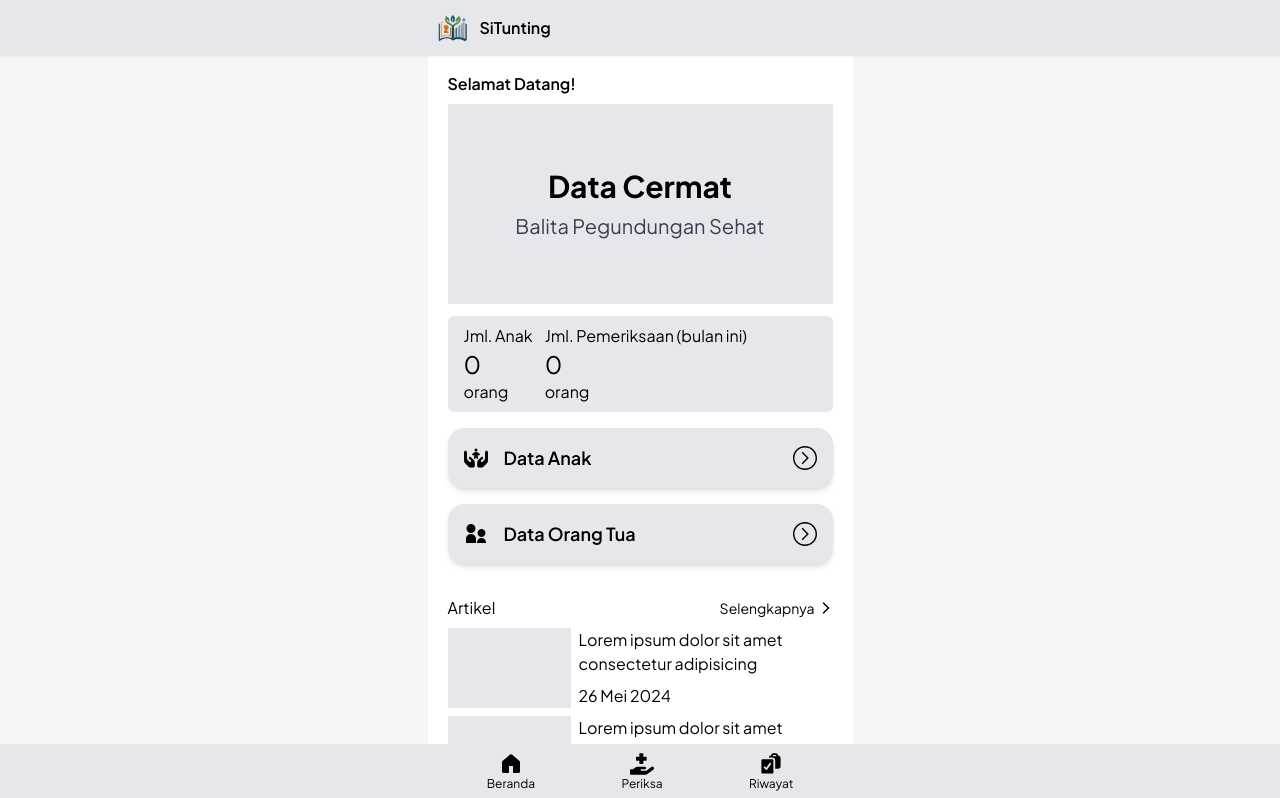
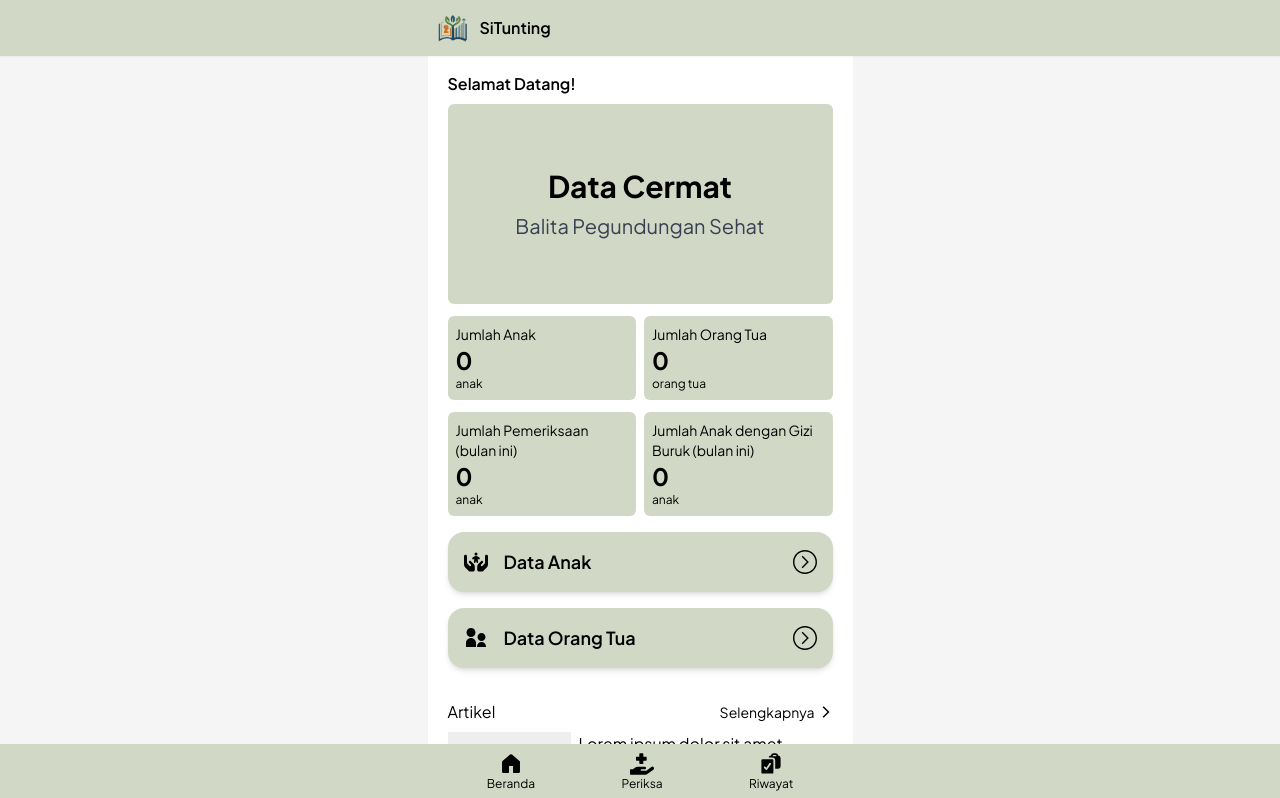
Before and after one commit to heintzz/rekap-data-frontend, a React (Vite) app: page / in a window 1280 px wide. Shown: the top 798 px of the page. Built offline with nearby package versions, Linux system fonts and the light colour scheme; no server answers.

Commit message:
feat: add summary on home page

```diff
--- a/src/components/Header.jsx
+++ b/src/components/Header.jsx
@@ -3,7 +3,7 @@ import { Link } from 'react-router-dom';
 
 export default function Header() {
   return (
-    <div className="fixed top-0 left-0 right-0 h-14 bg-gray-200 z-[3] flex justify-center shadow-sm px-2">
+    <div className="fixed top-0 left-0 right-0 h-14 bg-[#D1D8C5] z-[3] flex justify-center shadow-sm px-2">
       <div className="flex relative justify-between items-center w-full max-w-[425px]">
         <div className="flex">
           <Link to="/" className="flex gap-x-1 items-center">
--- a/src/components/Menu.jsx
+++ b/src/components/Menu.jsx
@@ -5,7 +5,7 @@ import { Link } from 'react-router-dom';
 
 export default function Menu() {
   return (
-    <div className="fixed bottom-0 left-0 right-0 h-14 bg-gray-200 z-[3] flex justify-center shadow-sm">
+    <div className="fixed bottom-0 left-0 right-0 h-14 bg-[#D1D8C5] z-[3] flex justify-center shadow-sm">
       <div className="flex justify-around items-center w-full max-w-[425px] px-4">
         <Link to="/" className="flex flex-col items-center">
           <GoHomeFill size={24} />
--- a/src/pages/beranda/index.jsx
+++ b/src/pages/beranda/index.jsx
@@ -1,35 +1,64 @@
+import { useQuery } from '@tanstack/react-query';
 import MainLayout from 'components/MainLayout';
+import toast from 'react-hot-toast';
 import { FaHandsHoldingChild } from 'react-icons/fa6';
 import { RiParentFill } from 'react-icons/ri';
 import { TfiArrowCircleRight } from 'react-icons/tfi';
 import { Link } from 'react-router-dom';
-import Slogan from '../home/components/Slogan';
+import summaryServices from 'services/summary.services';
 import Artikel from '../home/components/Artikel';
 import PojokLiterasi from '../home/components/PojokLiterasi';
 import VideoMateri from '../home/components/VideoMateri';
+import Slogan from '../home/components/Slogan';
 
 const HalamanBeranda = () => {
+  const { data } = useQuery({
+    queryKey: ['getSummaries'],
+    queryFn: async () => {
+      try {
+        const response = await summaryServices.getSummary();
+        return response.data;
+      } catch (error) {
+        toast.error(error.response?.data?.message || 'Kesalahan server');
+        return null;
+      }
+    },
+    refetchOnWindowFocus: false,
+  });
+
   return (
     <MainLayout>
       <div className="px-5">
         <div className="greeting font-semibold mb-2">Selamat Datang!</div>
         <Slogan />
-        <div className="w-full mt-3 px-4 py-2 min-h-[80px] bg-gray-200 rounded-md flex gap-x-3">
-          <div className="flex flex-col items-start">
-            <p>Jml. Anak</p>
-            <p className="text-2xl">0</p>
-            <p>orang</p>
+        <div className="grid grid-cols-2 gap-x-2 mt-3">
+          <div className="flex flex-col items-start p-2 bg-[#D1D8C5] rounded-md">
+            <p className="text-sm">Jumlah Anak</p>
+            <p className="text-2xl font-bold">{data?.countChild || 0}</p>
+            <p className="text-xs">anak</p>
           </div>
-          <div className="flex flex-col items-start">
-            <p>Jml. Pemeriksaan (bulan ini)</p>
-            <p className="text-2xl">0</p>
-            <p>orang</p>
+          <div className="flex flex-col items-start p-2 bg-[#D1D8C5] rounded-md">
+            <p className="text-sm">Jumlah Orang Tua</p>
+            <p className="text-2xl font-bold">{data?.countParent || 0}</p>
+            <p className="text-xs">orang tua</p>
+          </div>
+        </div>
+        <div className="grid grid-cols-2 gap-x-2 mt-3">
+          <div className="flex flex-col items-start p-2 bg-[#D1D8C5] rounded-md">
+            <p className="text-sm">Jumlah Pemeriksaan (bulan ini)</p>
+            <p className="text-2xl font-bold">{data?.countRecordThisMonth || 0}</p>
+            <p className="text-xs">anak</p>
+          </div>
+          <div className="flex flex-col items-start p-2 bg-[#D1D8C5] rounded-md">
+            <p className="text-sm">Jumlah Anak dengan Gizi Buruk (bulan ini)</p>
+            <p className="text-2xl font-bold">{data?.countMalnourishedChild || 0}</p>
+            <p className="text-xs">anak</p>
           </div>
         </div>
         <div className="flex flex-col gap-4 mt-4">
           <Link
             to="/data/anak"
-            className="bg-gray-200 rounded-2xl p-4 flex items-center justify-between shadow-md"
+            className="bg-[#D1D8C5] rounded-2xl p-4 flex items-center justify-between shadow-md"
           >
             <div className="flex items-center gap-x-4">
               <FaHandsHoldingChild size={24} />
@@ -39,7 +68,7 @@ const HalamanBeranda = () => {
           </Link>
           <Link
             to="/data/ortu"
-            className="bg-gray-200 rounded-2xl p-4 flex items-center justify-between shadow-md"
+            className="bg-[#D1D8C5] rounded-2xl p-4 flex items-center justify-between shadow-md"
           >
             <div className="flex items-center gap-x-4">
               <RiParentFill size={24} />
--- a/src/pages/daftar-tanggal-pemeriksaan/index.jsx
+++ b/src/pages/daftar-tanggal-pemeriksaan/index.jsx
@@ -5,14 +5,20 @@ import { Link, useNavigate } from 'react-router-dom';
 import { IndexToMonthEnum } from 'enums/date';
 import recordServices from 'services/record.services';
 import { IoArrowBack } from 'react-icons/io5';
+import toast from 'react-hot-toast';
 
 const HalamanDaftarTanggalPemeriksaan = () => {
   const navigate = useNavigate();
   const { data, isLoading } = useQuery({
     queryKey: ['getGroupedRecordDates'],
     queryFn: async () => {
-      const response = await recordServices.getGroupedDates();
-      return response.data;
+      try {
+        const response = await recordServices.getGroupedDates();
+        return response.data;
+      } catch (error) {
+        toast.error(error.response?.data?.message || 'Kesalahan server');
+        return;
+      }
     },
   });
 
@@ -25,6 +31,10 @@ const HalamanDaftarTanggalPemeriksaan = () => {
           </button>
           <h1 className="text-xl font-semibold">Riwayat Pemeriksaan Anak</h1>
         </div>
+        {isLoading &&
+          [1, 2, 3].map((skeleton) => (
+            <div key={skeleton} className="w-full h-10 bg-gray-200 rounded-md animate-pulse"></div>
+          ))}
         {!isLoading &&
           data &&
           data.map((date, index) => {
--- a/src/pages/home/components/Artikel.jsx
+++ b/src/pages/home/components/Artikel.jsx
@@ -12,7 +12,7 @@ export default function Artikel() {
       <div id="gallery" className="grid gap-y-2 mt-2">
         {[1, 2].map((item) => (
           <div className="bg-white grid grid-cols-3 gap-x-2" key={item}>
-            <div className="col-span-1 min-h-20 bg-gray-200"></div>
+            <div className="col-span-1 min-h-20 bg-[#EEEEEE]"></div>
             <div className="col-span-2 flex flex-col justify-between">
               <p>Lorem ipsum dolor sit amet consectetur adipisicing</p>
               <p>26 Mei 2024</p>
--- a/src/pages/home/components/Slogan.jsx
+++ b/src/pages/home/components/Slogan.jsx
@@ -1,8 +1,11 @@
 export default function Slogan() {
   return (
-    <div id="jumbotron" className="min-h-[200px] bg-gray-200 flex justify-center items-center">
+    <div
+      id="jumbotron"
+      className="min-h-[200px] bg-[#D1D8C5] flex justify-center items-center rounded-md"
+    >
       <div className="text-center p-4">
-        <h2 className="text-3xl font-bold mb-2">Data Cermat</h2>
+        <h2 className="text-3xl font-bold mb-2 text-">Data Cermat</h2>
         <p className="text-xl text-gray-700">Balita Pegundungan Sehat</p>
       </div>
     </div>
--- a/src/pages/tambah-pemeriksaan/index.jsx
+++ b/src/pages/tambah-pemeriksaan/index.jsx
@@ -297,11 +297,8 @@ const HalamanTambahPemeriksaan = () => {
               <Imunisasi age={ageInMonths} setData={setFormData} />
             </>
           )}
-          <button
-            type="submit"
-            className="w-full py-2 px-4 bg-blue-500 text-white font-semibold rounded-md"
-          >
-            Submit
+          <button type="submit" className="w-fit py-2 px-4 bg-[#D1D8C5] font-semibold rounded-md">
+            Tambah
           </button>
         </form>
       </div>
--- /dev/null
+++ b/src/services/summary.services.js
@@ -0,0 +1,18 @@
+import api from 'configs/api';
+
+const summaryServices = {
+  getSummary: async () => {
+    return new Promise((resolve, reject) => {
+      api
+        .get('/summary')
+        .then((response) => {
+          resolve(response.data);
+        })
+        .catch((error) => {
+          reject(error);
+        });
+    });
+  },
+};
+
+export default summaryServices;
```
